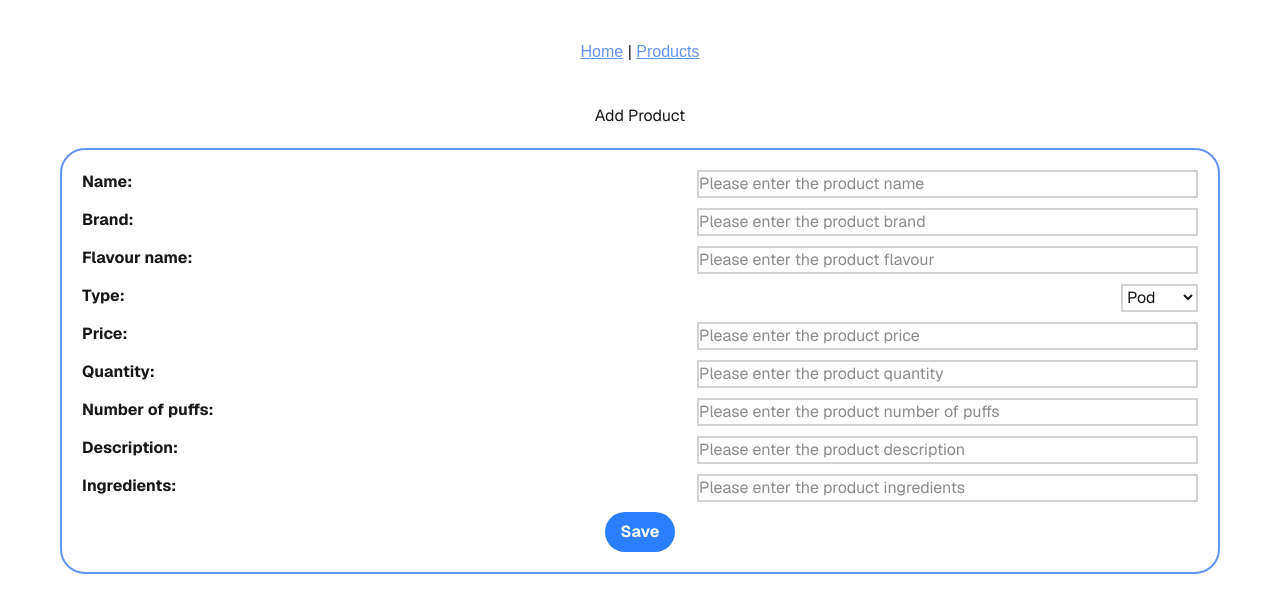
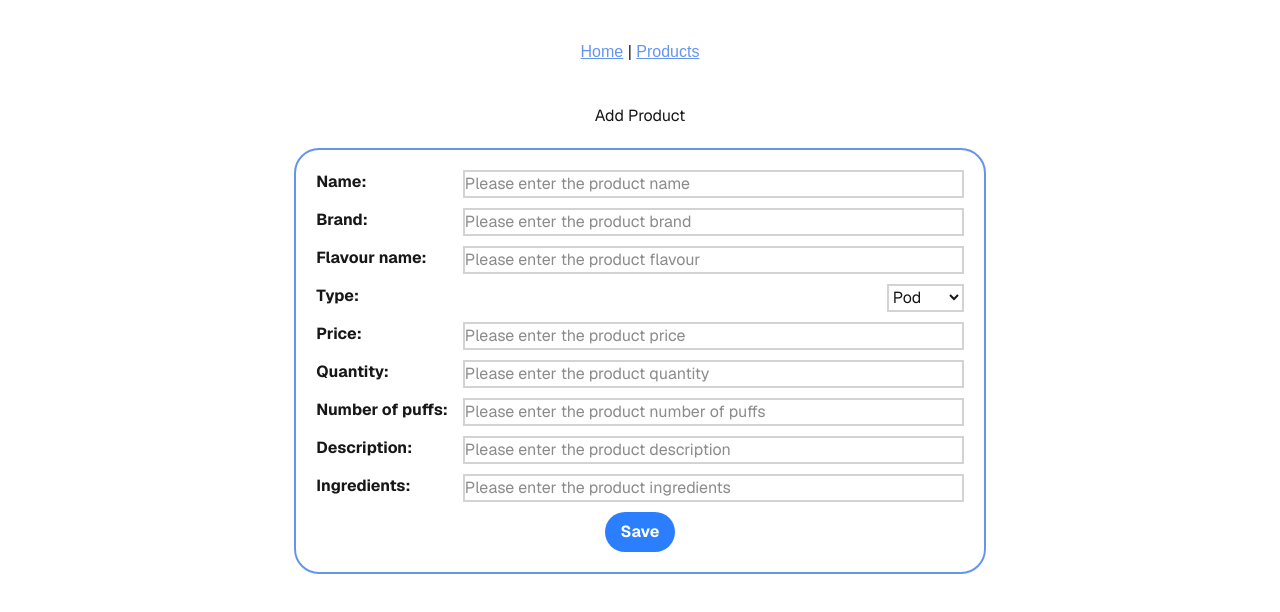
Before and after one commit to markdeleon01/vape2go-app, a Next.js app: page /products/new in a window 1280 px wide. Shown: the top 612 px of the page. Built offline with nearby package versions, Linux system fonts and the light colour scheme.

Commit message:
Fix styling for Add Product page.

```diff
--- a/app/products/new/styles.addProduct.module.css
+++ b/app/products/new/styles.addProduct.module.css
@@ -8,12 +8,12 @@
 }
 
 .productForm {
-	width: 100%;
-	padding-left: 20px;
-	padding-right: 20px;
-
+	flex-flow: column;
+    justify-content: center;
+    width: 100%;
+    padding-left: 20px;
+    padding-right: 20px;
     display: flex;
-    justify-content: center;
-    flex-direction: column;
+    flex-direction: row;
     flex-wrap: nowrap;
 }
```
